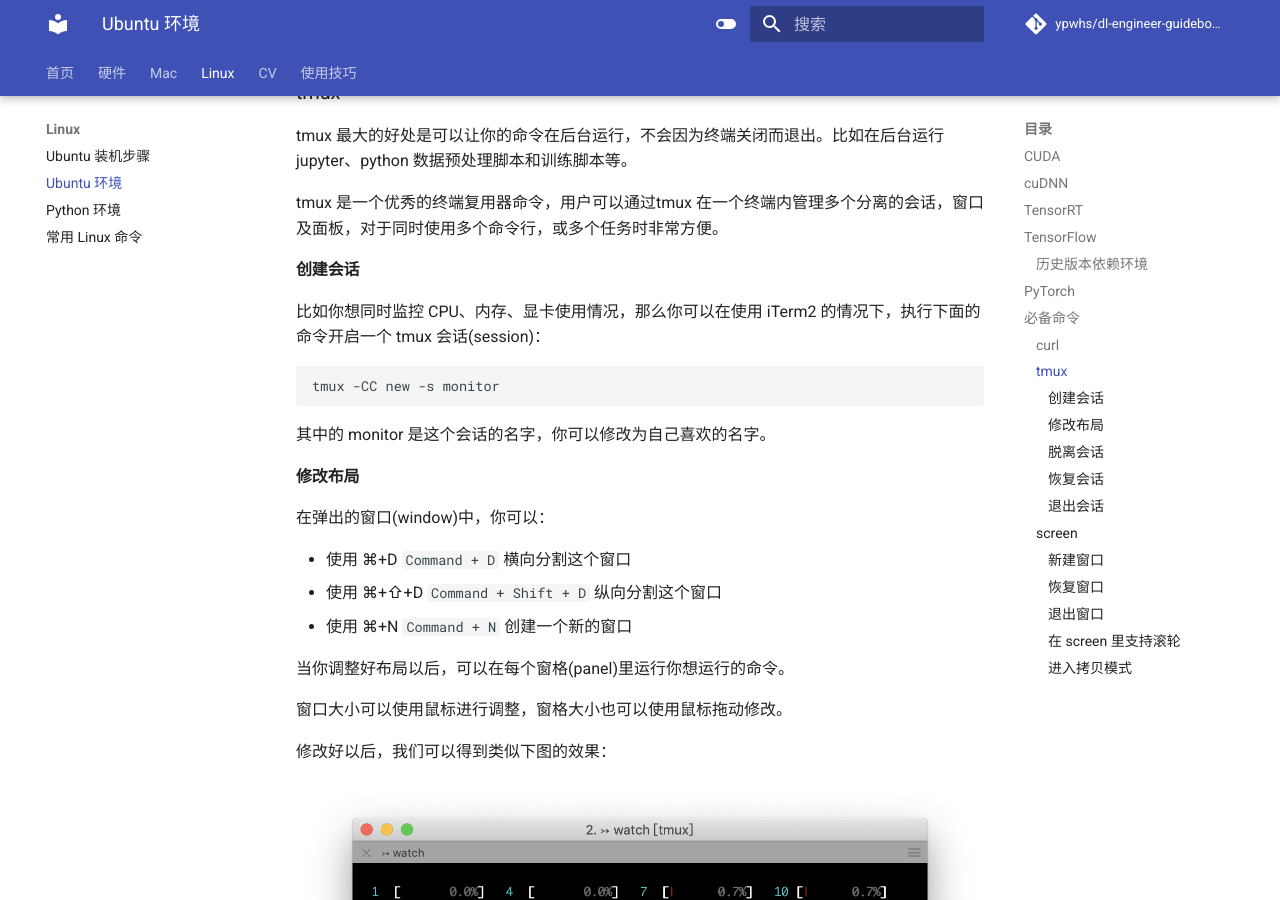
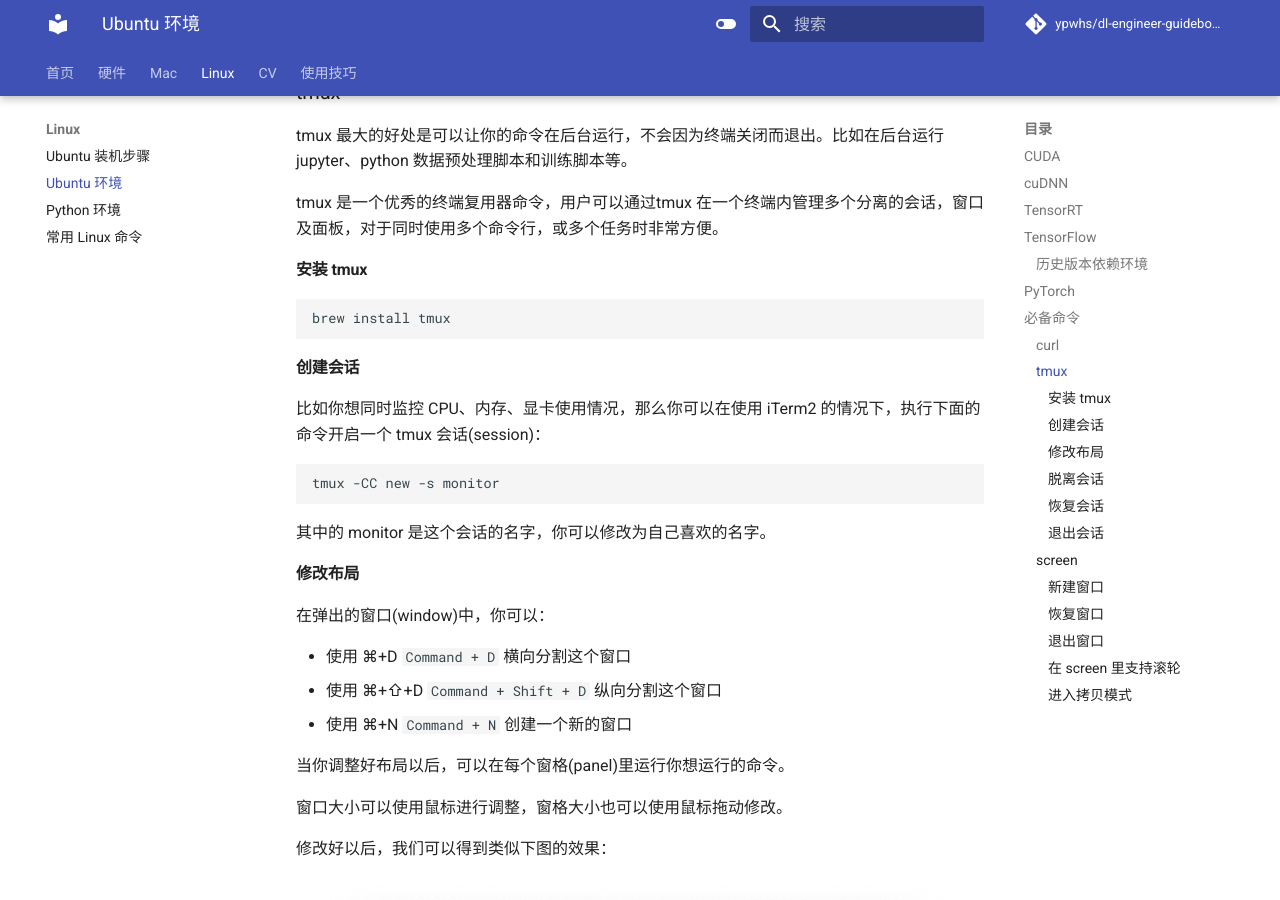
Before and after one commit to ypwhs/dl-engineer-guidebook, an MkDocs documentation site: the page built from docs/ubuntu-environment.md, in a window 1280 px wide and 900 px high, scrolled down 5106 px. Built offline with MkDocs 1.6.1 and Material for MkDocs 9.7.7, drawn with Linux system fonts in a browser that asks for light colours; comment, search, counter and statistics services are not loaded.

Commit message:
Update ubuntu-environment.md

````diff
--- a/docs/ubuntu-environment.md
+++ b/docs/ubuntu-environment.md
@@ -153,6 +153,12 @@
 
 tmux 是一个优秀的终端复用器命令，用户可以通过tmux 在一个终端内管理多个分离的会话，窗口及面板，对于同时使用多个命令行，或多个任务时非常方便。
 
+#### 安装 tmux
+
+```bash
+brew install tmux
+```
+
 #### 创建会话
 
 比如你想同时监控 CPU、内存、显卡使用情况，那么你可以在使用 iTerm2 的情况下，执行下面的命令开启一个 tmux 会话\(session\)：
````
